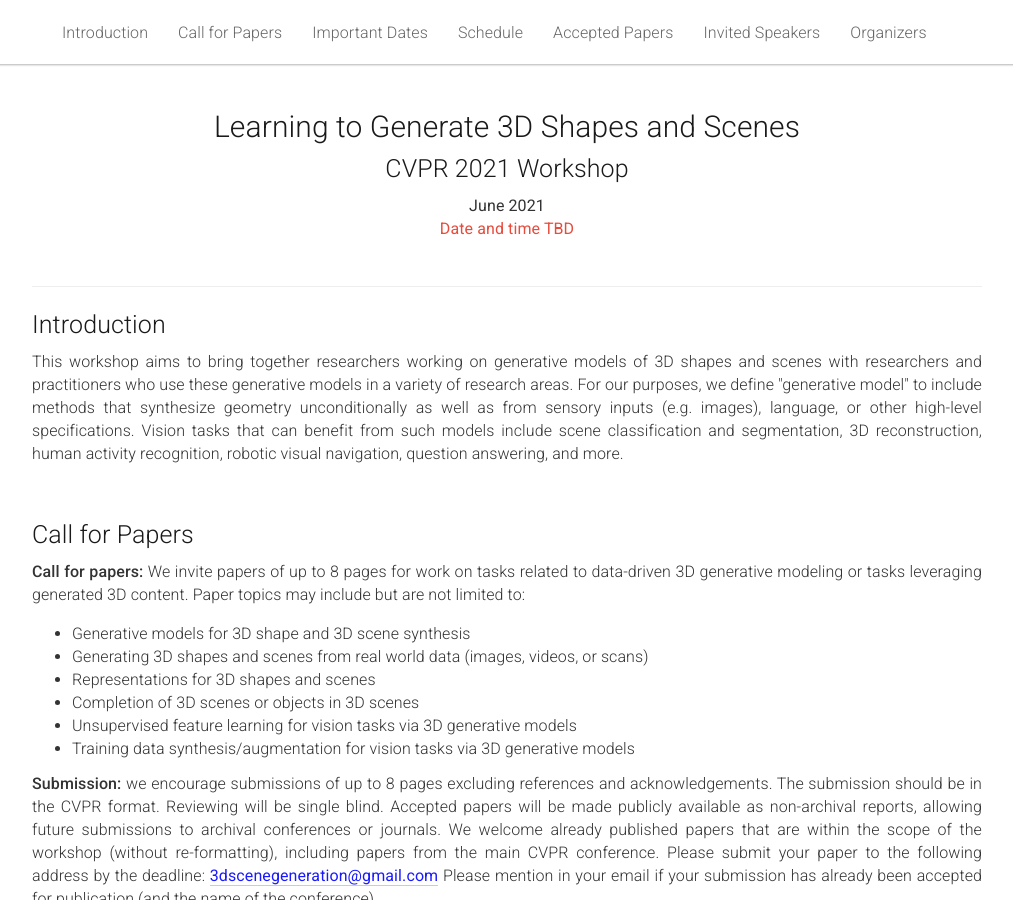
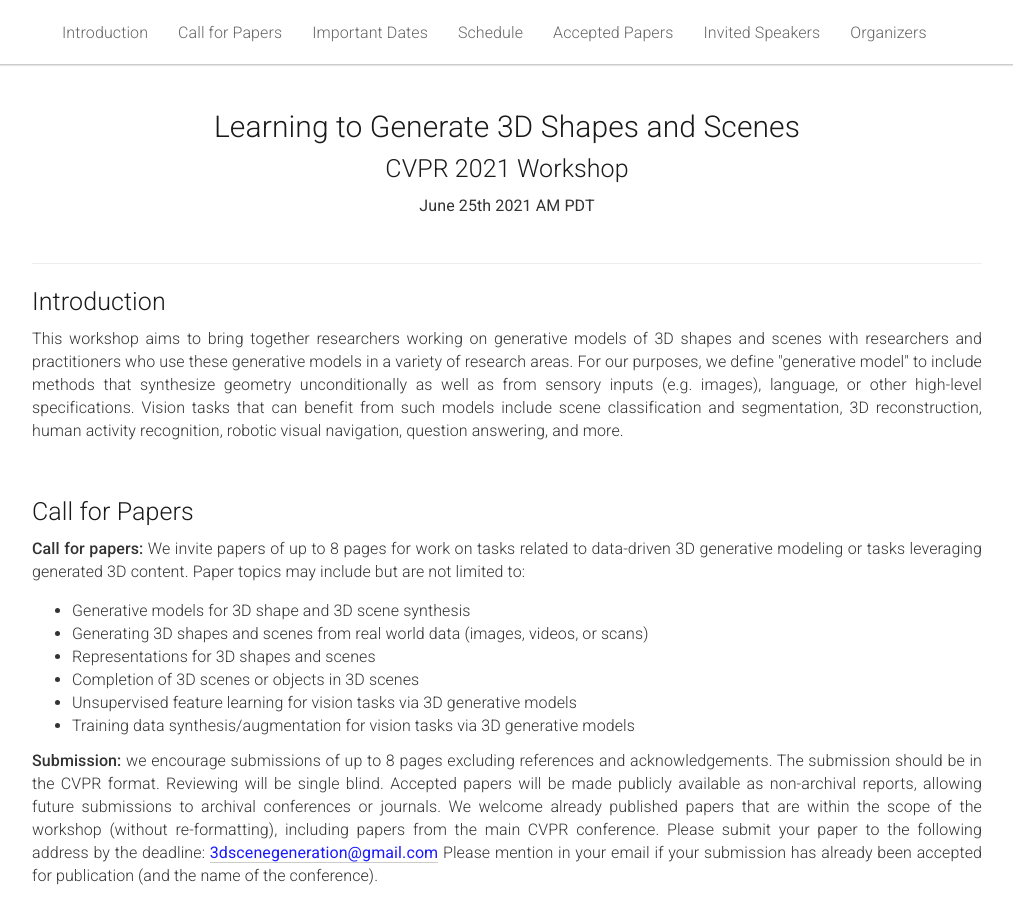
Before and after one commit to wdar21/wdar21.github.io, a Jekyll site: the page built from _pages/home.md, in a window 1280 px wide and 900 px high. Shown: the whole window, without its empty margins (133-1146 px from the left). Built offline with Jekyll 4.4.1, drawn with Linux system fonts in a browser that asks for light colours.

Commit message:
update date

```diff
--- a/_pages/home.md
+++ b/_pages/home.md
@@ -15,8 +15,8 @@ acknowledgements: ""
   <div class="col-xs-12">
     <center><h1>Learning to Generate 3D Shapes and Scenes</h1></center>
     <center><h2>CVPR 2021 Workshop</h2></center>
-    <center><span style="font-weight:400;">June 2021</span></center>
-    <center><span style="color:#e74c3c;font-weight:400;">Date and time TBD</span></center>
+    <center><span style="font-weight:400;">June 25th 2021 AM PDT</span></center>
+    <center><span style="color:#e74c3c;font-weight:400;"></span></center>
     <br/>
   </div>
 </div>
```
